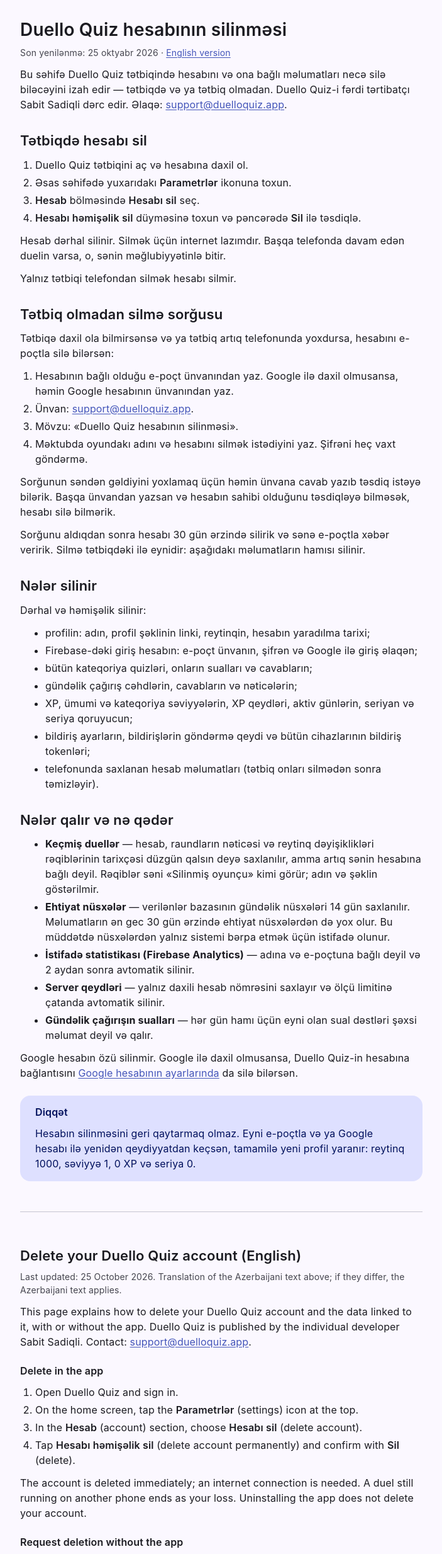
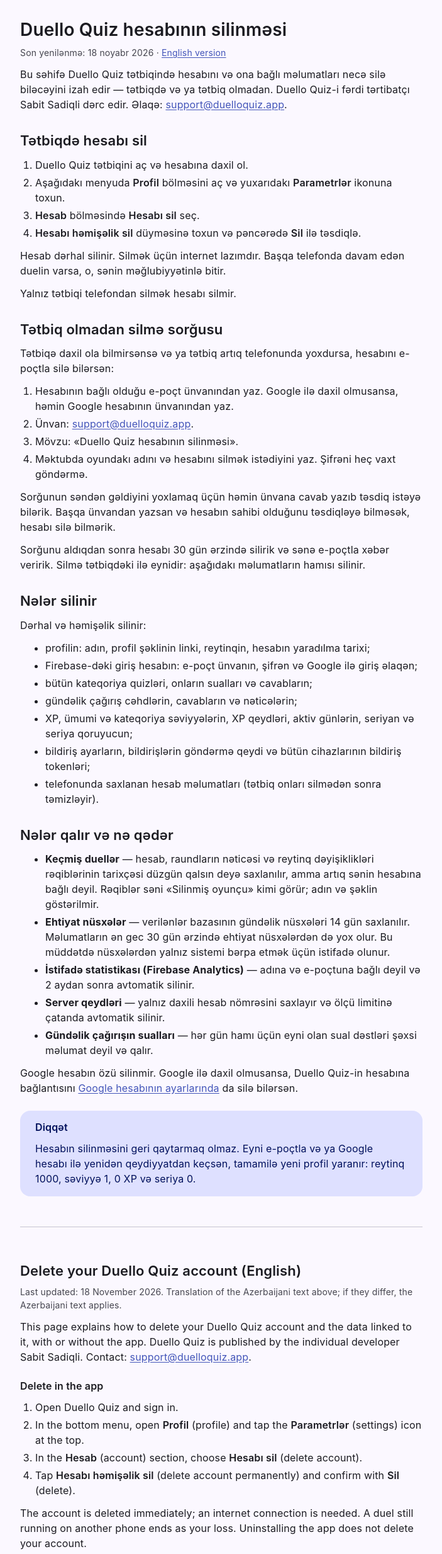
Before and after one commit to sabitsadiqli/Duello-Quiz, a plain HTML site: page docs/legal/account-deletion.html in a window 1280 px wide. Shown: the part 71-2539 px from the top of the page at 63% size, without its empty margins (288-991 px from the left). Drawn offline with Linux system fonts and the light colour scheme.

Commit message:
docs(legal): in-app path to settings is Profil → Parametrlər (design v3)
SET-06 release criterion: the bottom-tab navigation moved settings from
the home top bar to the Profil tab.

Co-Authored-By: Claude Opus 5.5 <noreply@anthropic.com>

```diff
--- a/docs/legal/account-deletion.html
+++ b/docs/legal/account-deletion.html
@@ -18,7 +18,7 @@
     - Tone: "sən" (OQ-041), same as the app and privacy-policy.html.
     - Facts: docs/mvp-spec.md §3a (OQ-014, OQ-052, OQ-069), V1/V5 migrations (ON DELETE CASCADE / SET NULL),
       infra/README.md §10 (backups 14 days, never more than 30), SET-05 / SET-06 in docs/requirements/settings.md.
-    - UI labels in bold must match design/copy/az.md: home_settings_cd, settings_section_account,
+    - UI labels in bold must match design/copy/az.md: nav_profile, profile_settings_cd, settings_section_account,
       settings_delete_account, settings_delete_confirm_button, settings_delete_dialog_confirm.
     - Contact e-mail decided (OQ-097): support@duelloquiz.app.
     - Email requests need a backend admin command that deletes by email (OQ-102); until it exists Sabit cannot
@@ -51,7 +51,7 @@
   <main id="main">
     <div class="wrap">
       <h1>Duello Quiz hesabının silinməsi</h1>
-      <p class="meta">Son yenilənmə: <time datetime="2026-10-25">25 oktyabr 2026</time> · <a href="#en" lang="en">English version</a></p>
+      <p class="meta">Son yenilənmə: <time datetime="2026-11-18">18 noyabr 2026</time> · <a href="#en" lang="en">English version</a></p>
 
       <p>Bu səhifə Duello Quiz tətbiqində hesabını və ona bağlı məlumatları necə silə biləcəyini izah edir — tətbiqdə və ya tətbiq olmadan. Duello Quiz-i fərdi tərtibatçı Sabit Sadiqli dərc edir. Əlaqə: <a href="mailto:support@duelloquiz.app">support@duelloquiz.app</a>.</p>
 
@@ -59,7 +59,7 @@
         <h2 id="in-app">Tətbiqdə hesabı sil</h2>
         <ol class="steps">
           <li>Duello Quiz tətbiqini aç və hesabına daxil ol.</li>
-          <li>Əsas səhifədə yuxarıdakı <strong>Parametrlər</strong> ikonuna toxun.</li>
+          <li>Aşağıdakı menyuda <strong>Profil</strong> bölməsini aç və yuxarıdakı <strong>Parametrlər</strong> ikonuna toxun.</li>
           <li><strong>Hesab</strong> bölməsində <strong>Hesabı sil</strong> seç.</li>
           <li><strong>Hesabı həmişəlik sil</strong> düyməsinə toxun və pəncərədə <strong>Sil</strong> ilə təsdiqlə.</li>
         </ol>
@@ -113,13 +113,13 @@
 
       <section class="lang-en" lang="en" aria-labelledby="en">
         <h2 id="en">Delete your Duello Quiz account (English)</h2>
-        <p class="meta">Last updated: <time datetime="2026-10-25">25 October 2026</time>. Translation of the Azerbaijani text above; if they differ, the Azerbaijani text applies.</p>
+        <p class="meta">Last updated: <time datetime="2026-11-18">18 November 2026</time>. Translation of the Azerbaijani text above; if they differ, the Azerbaijani text applies.</p>
         <p>This page explains how to delete your Duello Quiz account and the data linked to it, with or without the app. Duello Quiz is published by the individual developer Sabit Sadiqli. Contact: <a href="mailto:support@duelloquiz.app">support@duelloquiz.app</a>.</p>
 
         <h3>Delete in the app</h3>
         <ol class="steps">
           <li>Open Duello Quiz and sign in.</li>
-          <li>On the home screen, tap the <strong lang="az">Parametrlər</strong> (settings) icon at the top.</li>
+          <li>In the bottom menu, open <strong lang="az">Profil</strong> (profile) and tap the <strong lang="az">Parametrlər</strong> (settings) icon at the top.</li>
           <li>In the <strong lang="az">Hesab</strong> (account) section, choose <strong lang="az">Hesabı sil</strong> (delete account).</li>
           <li>Tap <strong lang="az">Hesabı həmişəlik sil</strong> (delete account permanently) and confirm with <strong lang="az">Sil</strong> (delete).</li>
         </ol>
```
Also changed, not shown: docs/legal/privacy-policy.html (+6 -6 lines), 1 other file.
